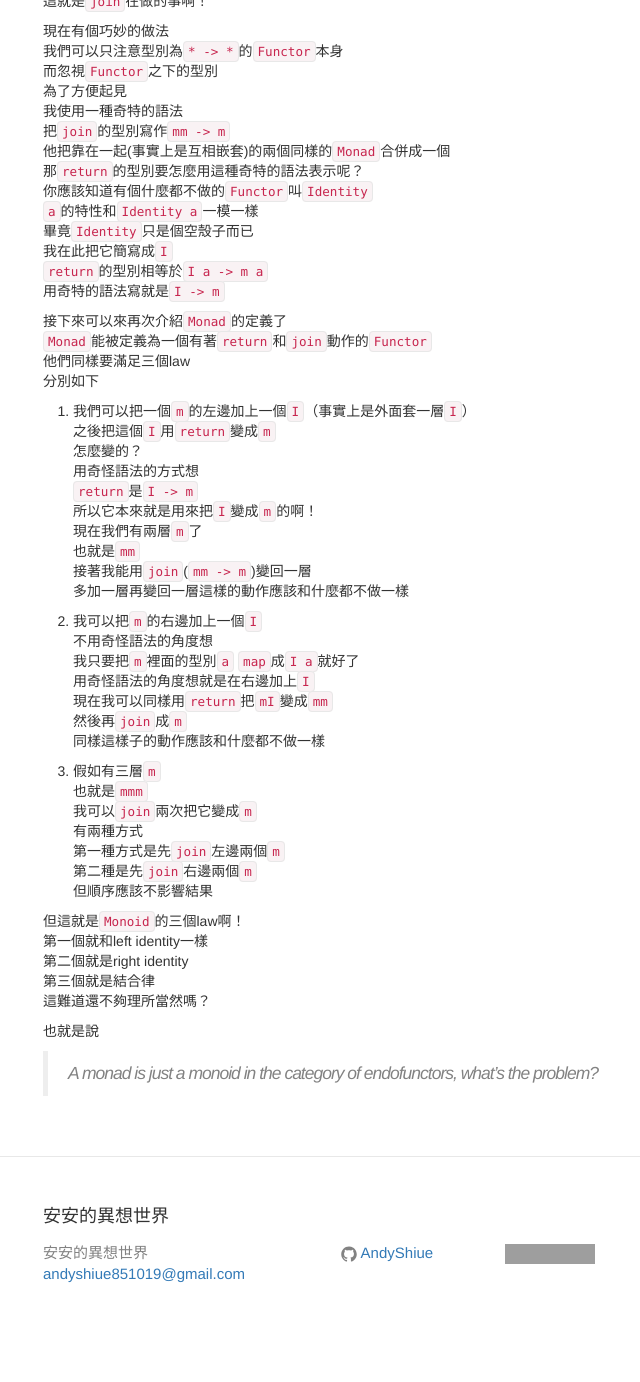
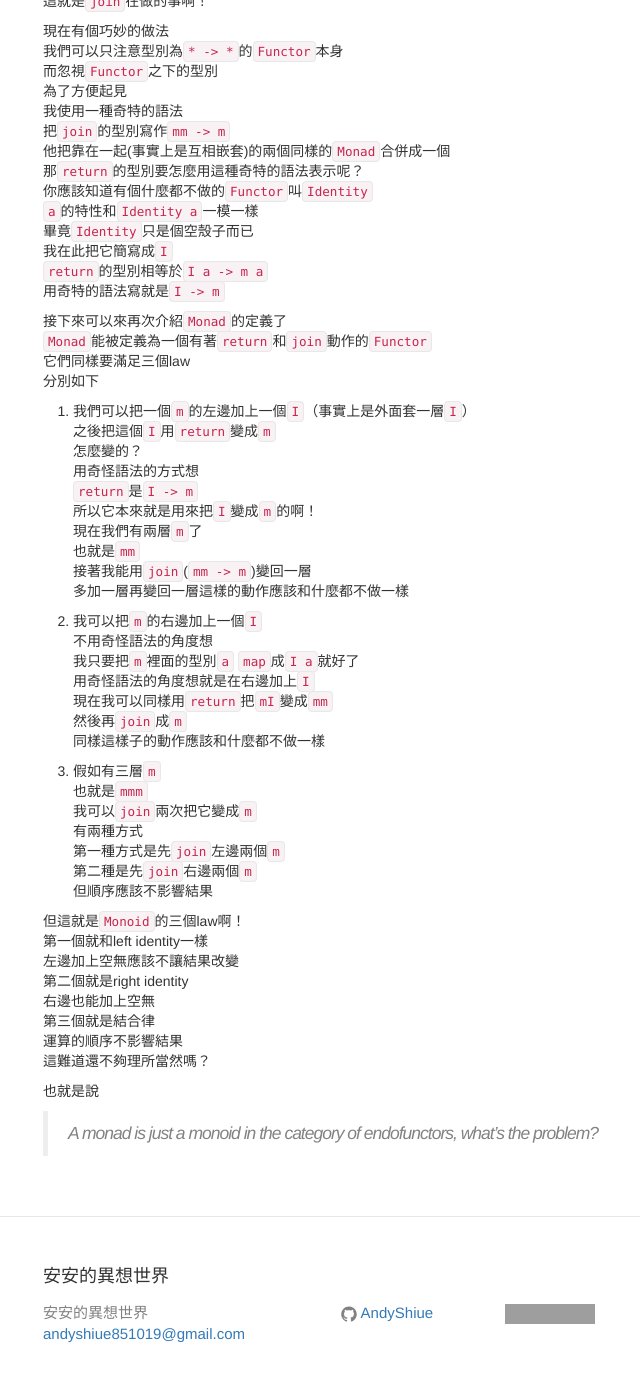
Before and after one commit to AndyShiue/AndyShiue.github.io, a Jekyll site: the page built from _posts/2017-02-05-monad.md, in a window 1280 px wide and 1400 px high, scrolled down 2325 px. Shown: the top 1382 px of the window, without its empty margins (157-797 px from the left). Built offline with Jekyll 4.4.1, drawn with Linux system fonts in a browser that asks for light colours; comment, search, counter and statistics services are not loaded; before the commit the page ends 3665 px from its top, so only the background shows below that; some of the changed text lies outside the part shown; grey boxes are pictures that could not be loaded.

Commit message:
Fix typo.

```diff
--- a/_posts/2017-02-05-monad.md
+++ b/_posts/2017-02-05-monad.md
@@ -117,7 +117,7 @@ class Functor m => Monad m where
 那麼你可以在餵了一個參數給第一個函數後把它丟出的結果拿去用第二個函數`map`
 這麼一來
 丟進`a`之後
-你會得到`f f c`
+你會得到`f (f c)`
 問題是如果這樣子做了很多詞動作之後`f`會越疊越多層
 很討厭啊
 不能把它全部消去成一層嗎？
@@ -141,7 +141,7 @@ class Functor m => Monad m where
 
 接下來可以來再次介紹`Monad`的定義了
 `Monad`能被定義為一個有著`return`和`join`動作的`Functor`
-他們同樣要滿足三個law
+它們同樣要滿足三個law
 分別如下
 
 1. 我們可以把一個`m`的左邊加上一個`I`（事實上是外面套一層`I`）
@@ -173,8 +173,11 @@ class Functor m => Monad m where
 
 但這就是`Monoid`的三個law啊！
 第一個就和left identity一樣
+左邊加上空無應該不讓結果改變
 第二個就是right identity
+右邊也能加上空無
 第三個就是結合律
+運算的順序不影響結果
 這難道還不夠理所當然嗎？
 
 也就是說
```
Also changed, not shown: other parts of _posts/2017-02-05-monad.md (+1 -1 lines).
